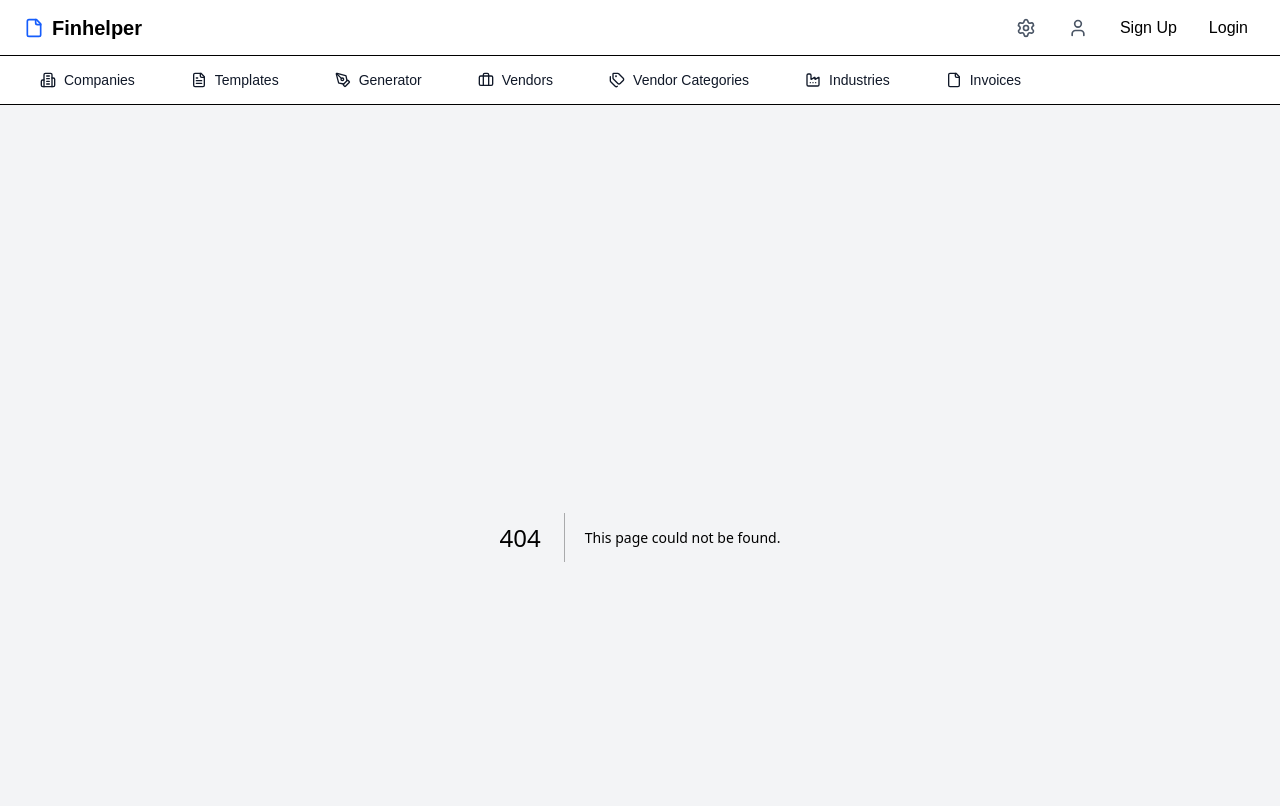
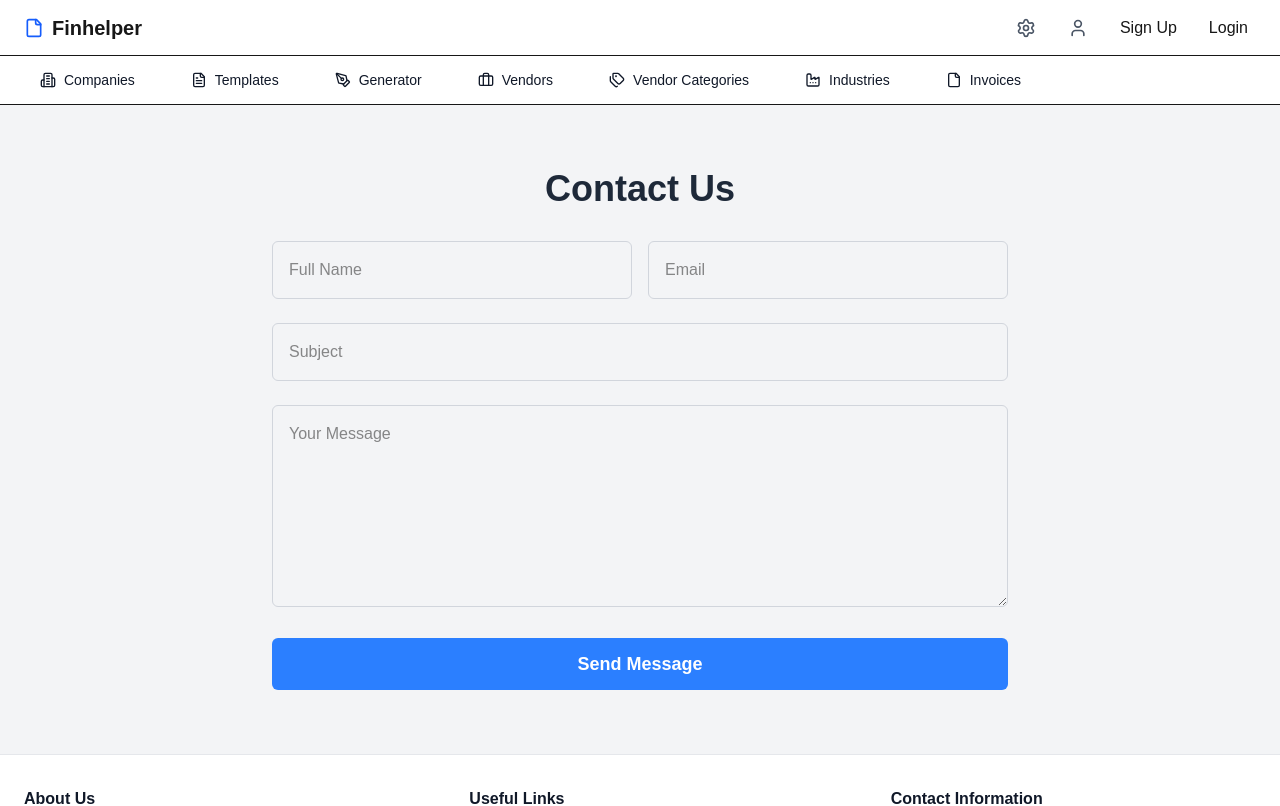
Before and after one commit to hardik2000joshi/StatementForge, a Next.js app: page /contactUs in a window 1280 px wide. Before the commit this address had no page. Shown: the top 806 px of the page. Built offline with nearby package versions, Linux system fonts and the light colour scheme.

Commit message:
Created Contact Us page and changing the home page content

```diff
--- /dev/null
+++ b/app/contactUs/page.tsx
@@ -0,0 +1,56 @@
+"use client";
+
+export default function ContactUsPage() {
+    return (
+        <main className="max-w-3xl mx-auto px-4 py-8">
+            <h1 className="text-4xl font-bold mb-8 text-center text-gray-800">
+                Contact Us
+                </h1>
+
+                <form className="space-y-6">
+                    <div className="flex flex-col md:flex-row md:space-x-4 space-y-4 md:space-y-0">
+                        <input
+                        type="text"
+                        name="fullName"
+                        placeholder="Full Name"
+                        className="flex-1 p-4 rounded-md border border-gray-300 focus:outline-none focus:ring-2 focus:ring-blue-400"
+                        />
+
+                        <input
+                        type="email"
+                        name="email"
+                        placeholder="Email"
+                        className="flex-1 p-4 rounded-md border border-gray-300 focus:outline-none focus:ring-2 focus:ring-blue-400"
+                        />
+                    </div>
+
+                    <div>
+                        <input
+                        type="text"
+                        name="Subject"
+                        placeholder="Subject"
+                        className="w-full p-4 rounded-md border border-gray-300 focus:outline-none focus:ring-2 focus:ring-blue-400"
+                        />
+                    </div>
+
+                    <div>
+                        <textarea
+                        name="message"
+                        placeholder="Your Message"
+                        className="w-full p-4 rounded-md border border-gray-300 focus:outline-none focus:ring-2 focus:ring-blue-400" rows={7}
+                        >
+                        </textarea>
+                    </div>
+
+                    <div>
+                        <button
+                        type="submit"
+                        className="w-full bg-blue-500 text-white py-3 rounded-md text-lg font-semibold hover:bg-blue-700 transition"
+                        >
+                            Send Message
+                        </button>
+                    </div>
+                    </form>
+        </main>
+    )
+}
--- a/app/page.tsx
+++ b/app/page.tsx
@@ -4,7 +4,7 @@ export default function Home() {
   return (
     <div>
       <h2 className="text-2xl font-bold">Dashboard</h2>
-      <p className="mt-4 text-gray-600">Welcome to Docuforge. Use the navigation above to maage companies, templates, and more.</p>
+      <p className="mt-4 text-gray-600">Welcome to Finhelper. Use the navigation above to maage companies, templates, and more.</p>
     </div>
   );
 }
--- a/components/DashboardLayout.tsx
+++ b/components/DashboardLayout.tsx
@@ -134,7 +134,7 @@
 
                 <li>
                   <Link
-                  href="/"
+                  href="/contactUs"
                   className="hover:text-blue-600 underline"
                   >
                   Contact Us
```
